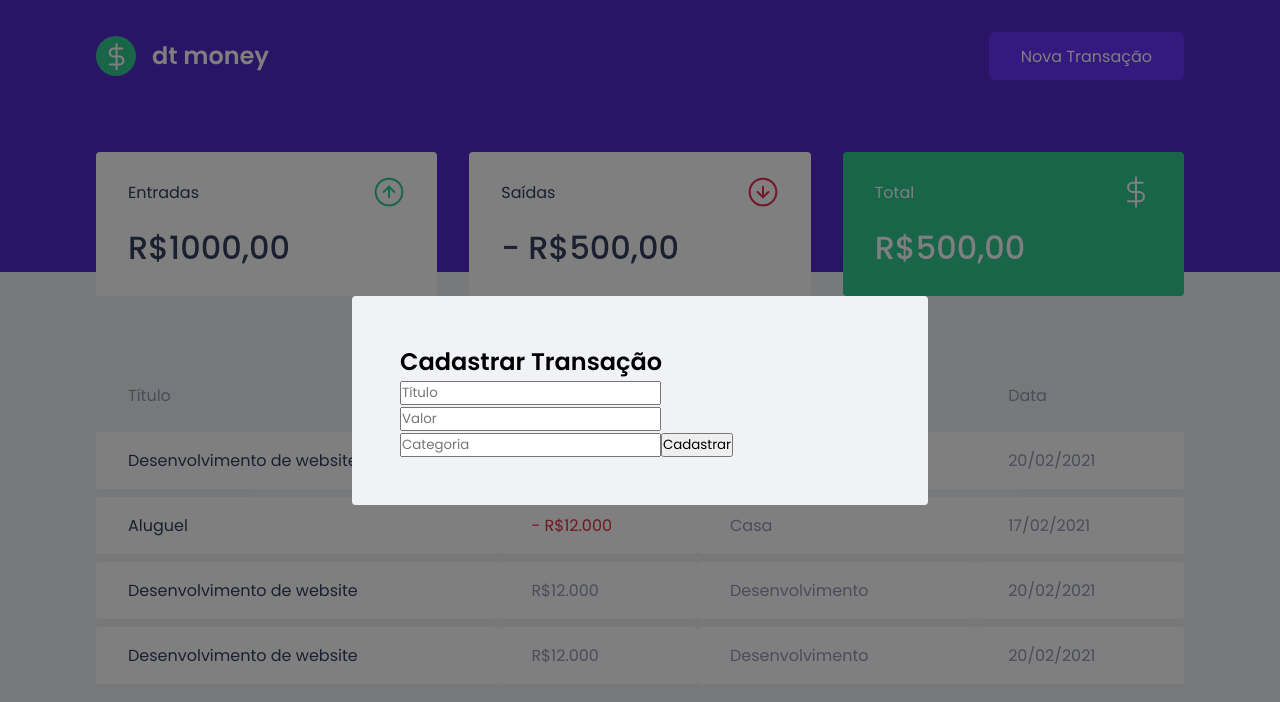
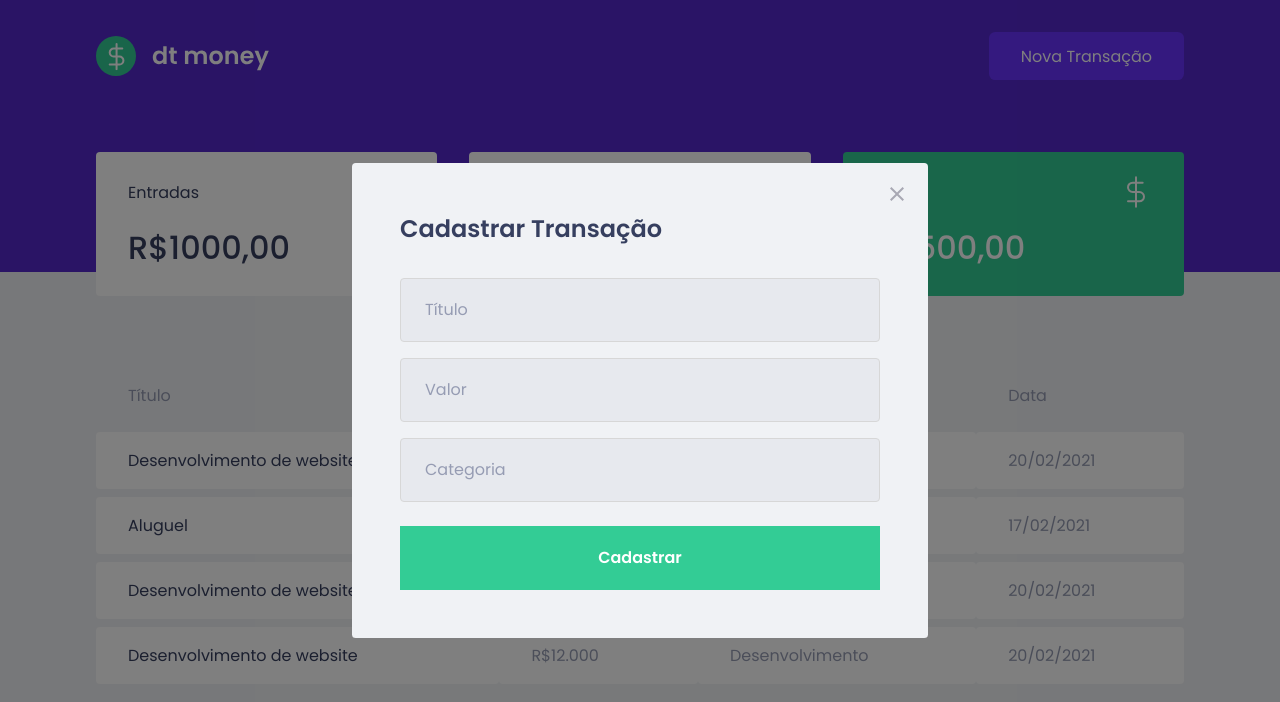
Before and after one commit to beefreguglia/dtmoney, a React (Create React App) app: page / in a window 1280 px wide. Both pictures are taken after a click on the button "Nova Transação". Shown: the top 702 px of the page. Built offline with nearby package versions, Linux system fonts and the light colour scheme; no server answers; what miragejs would draw is missing.

Commit message:
Estilizando modal

```diff
--- a/src/components/NewTransactionModal/index.tsx
+++ b/src/components/NewTransactionModal/index.tsx
@@ -1,6 +1,6 @@
 import Modal from 'react-modal';
 import { Container } from './styles';
-
+import closeIMG from '../../assets/close.svg';
 interface NewTransactionModalProps{
   isOpen: boolean;
   onRequestClose: () => void;
@@ -14,6 +14,13 @@
         overlayClassName='react-modal-overlay'
         className='react-modal-content'
       >
+        <button
+          type='button'
+          onClick={onRequestClose}
+          className='react-modal-close'
+        >
+          <img src={closeIMG} alt="Fechar" />
+        </button>
         <Container>
           <h2>Cadastrar Transação</h2>
 
--- a/src/components/NewTransactionModal/styles.ts
+++ b/src/components/NewTransactionModal/styles.ts
@@ -1,5 +1,44 @@
 import styled from 'styled-components';
 
 export const Container = styled.form`
+  h2{
+    color: var(--text-title);
+    font-size: 1.5rem;
+    margin-bottom: 2rem;
+  }
 
+  input{
+    width: 100%;
+    padding: 0 1.5rem;
+    height: 4rem;
+    border-radius: 0.25rem;
+    border: 1px solid #d7d7d7;
+    background:  #e7e9ee;
+    font-weight: 400;
+    font-size: 1rem;
+
+    &::placeholder{
+      color: var(--text-body);
+    }
+    & + input{
+      margin-top: 1rem;
+    }
+  }
+
+  button[type="submit"]{
+    width: 100%;
+    padding: 0 1.5rem;
+    height: 4rem;
+    background: var(--green);
+    color: #FFF;
+    border: 0;
+    font-size: 1rem;
+    margin-top: 1.5rem;
+    font-weight: 600;
+    transition: filter 0.2s;
+
+    &:hover{
+      filter: brightness(0.9);
+    }
+  }
 `;
--- a/src/styles/global.ts
+++ b/src/styles/global.ts
@@ -69,4 +69,15 @@
     border-radius: 0.24rem;
   }
 
+  .react-modal-close{
+    position: absolute;
+    right: 1.5rem;
+    top: 1.5rem;
+    border: 0;
+    background: transparent;
+    transition: filter 0.2s;
+    &:hover {
+      filter: brightness(0.7);
+    }
+  }
 `
```
